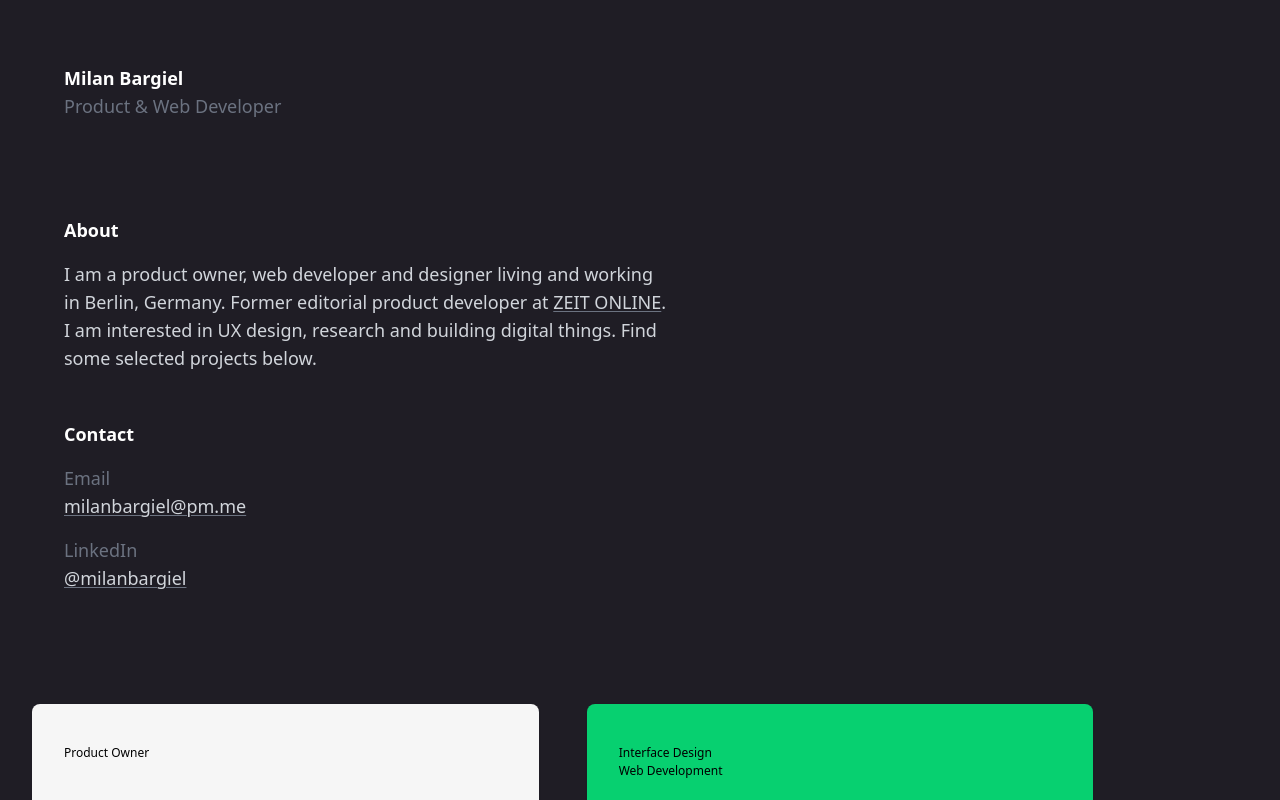
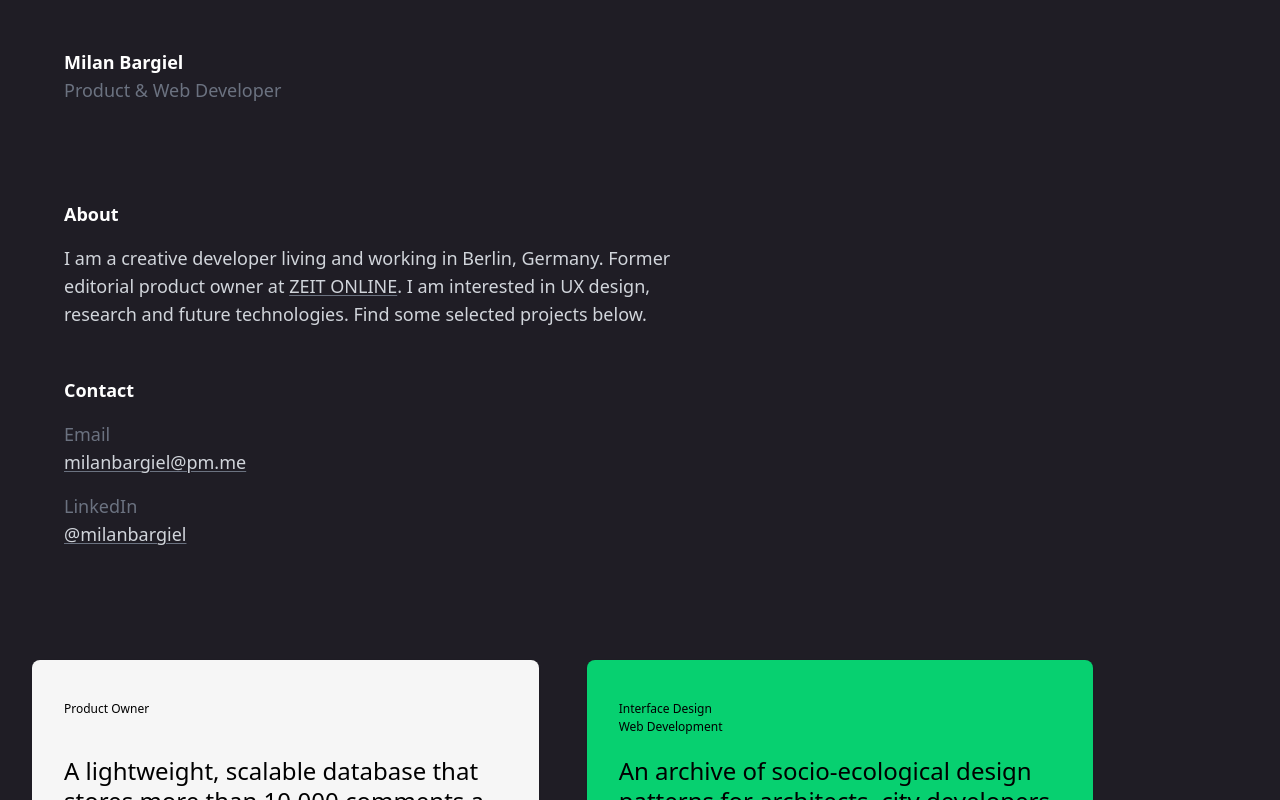
Before and after one commit to milanbargiel/portfolio, a Next.js app: page / in a window 1280 px wide. Shown: the top 800 px of the page. Built offline with nearby package versions, Linux system fonts and the light colour scheme.

Commit message:
Change intro text

```diff
--- a/components/about.js
+++ b/components/about.js
@@ -4,17 +4,17 @@ export default function About() {
   return (
     <div className="md:text-lg">
       <div className="mb-12 text-gray-300">
-        <h2 className="font-semibold mb-4 text-white">About</h2>I am a product
-        owner, web developer and designer living and working in Berlin, Germany.
-        Former editorial product developer at&nbsp;
+        <h2 className="font-semibold mb-4 text-white">About</h2>I am a creative
+        developer living and working in Berlin, Germany. Former editorial
+        product owner at{' '}
         <Link
           variant="underline-white"
-          href="https://www.zeit.de/autoren/B/Milan_Bargiel/indexhttps://www.zeit.de/autoren/B/Milan_Bargiel/index"
+          href="https://www.zeit.de/autoren/B/Milan_Bargiel/index"
         >
           ZEIT ONLINE
         </Link>
-        . I am interested in UX design, research and building digital things.
-        Find some selected projects below.
+        . I am interested in UX design, research and future technologies. Find
+        some selected projects below.
       </div>
       <h2 className="font-semibold mb-4">Contact</h2>
       <div className="text-gray-500 md:basis-2/4">Email</div>
--- a/components/header.js
+++ b/components/header.js
@@ -2,7 +2,7 @@ import Link from '../components/link'
 
 const Header = () => {
   return (
-    <div className="my-12 md:mt-16 md:mb-24">
+    <div className="my-12 md:mb-24">
       <Link href="/">
         <h1 className="font-semibold md:text-lg">Milan Bargiel</h1>
       </Link>
```
